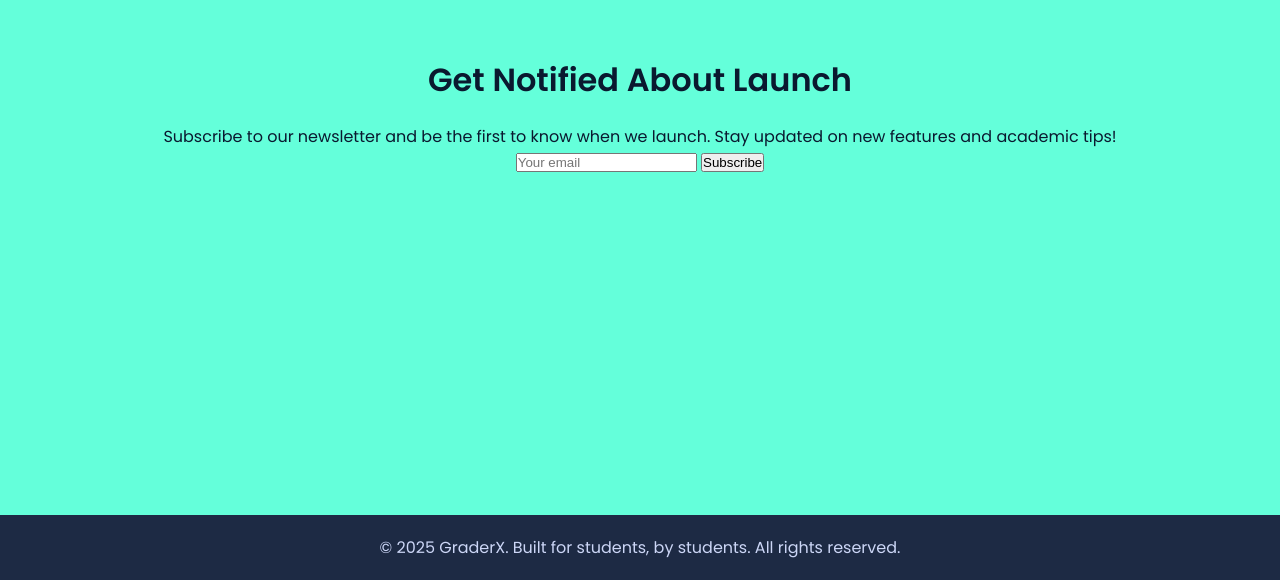
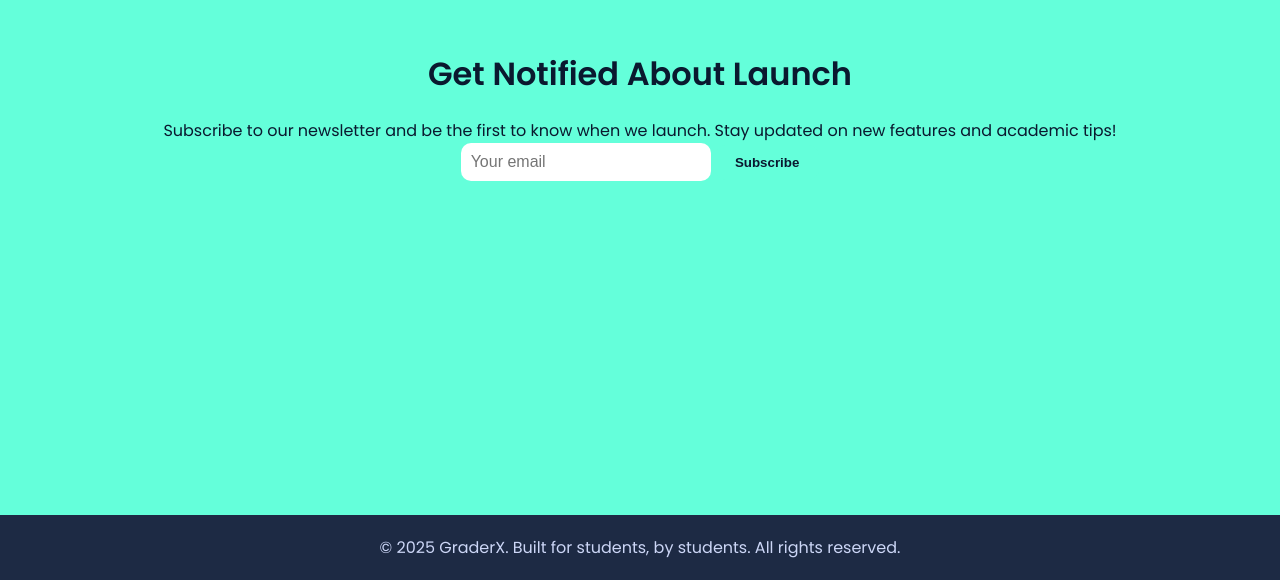
Before and after one commit to mehtavatsal003/graderx-landing, a plain HTML site: page index.html in a window 1280 px wide. Shown: the part 2790-3370 px from the top of the page. Drawn offline with Linux system fonts and the light colour scheme.

Commit message:
Update style.css

```diff
--- a/style.css
+++ b/style.css
@@ -312,6 +312,30 @@ body.light footer {
   background-color: #52e0c4;
 }
 
+.form-input {
+  padding: 10px;
+  border-radius: 10px;
+  border: none;
+  width: 250px;
+  font-size: 1rem;
+}
+
+.form-button {
+  padding: 10px 20px;
+  background-color: #64ffda;
+  color: #0a192f;
+  border: none;
+  border-radius: 10px;
+  font-weight: bold;
+  cursor: pointer;
+  transition: transform 0.2s ease;
+}
+
+.form-button:hover {
+  transform: scale(1.05);
+}
+
+
 /* Footer Section */
 footer {
   background-color: #1d2a44;
```
